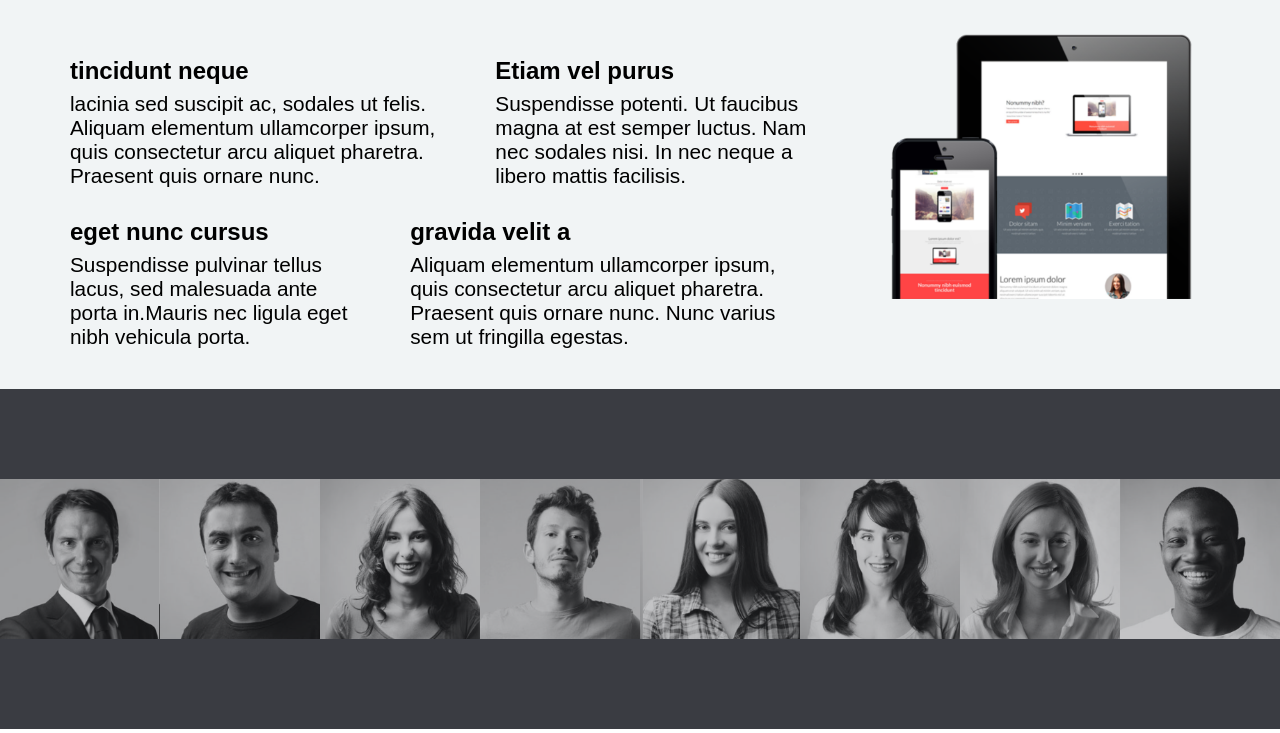
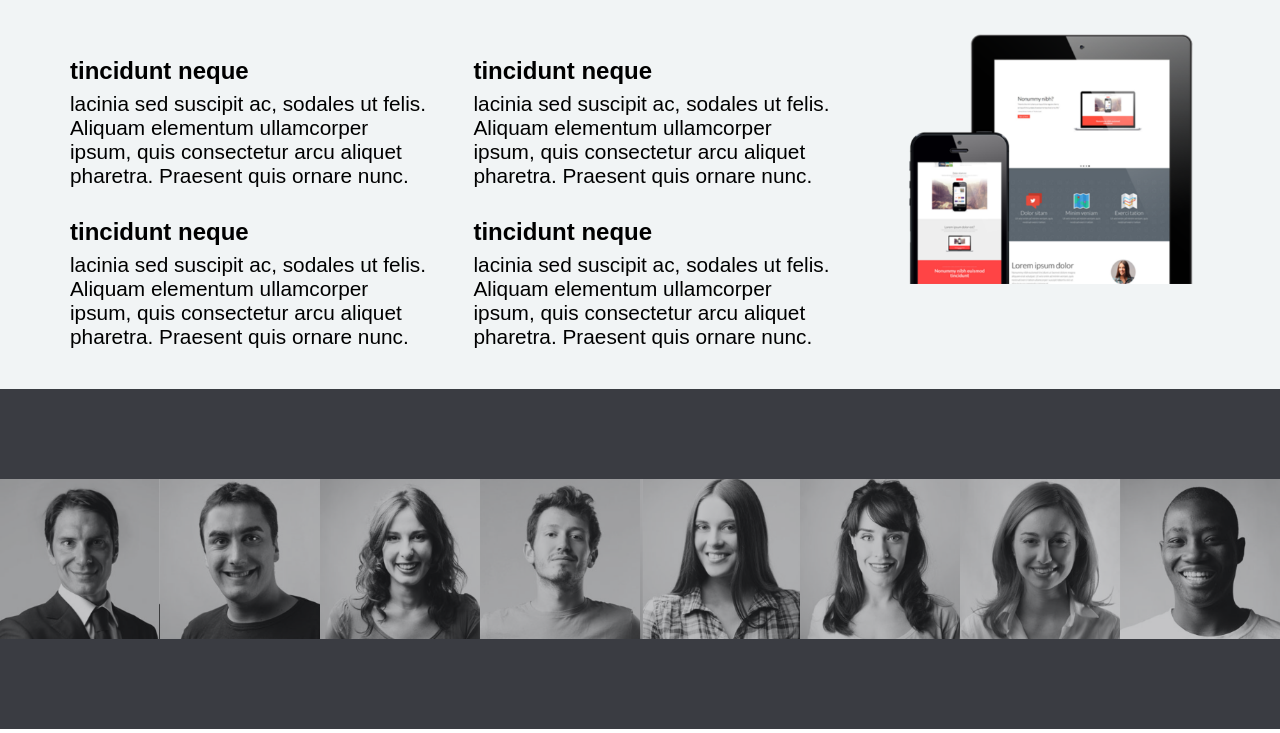
Before and after one commit to samaromm/group-project, a plain HTML site: page index.html in a window 1280 px wide. Shown: the part 153-886 px from the top of the page. Drawn offline with Linux system fonts and the light colour scheme.

Commit message:
editing the text

```diff
--- a/index.html
+++ b/index.html
@@ -23,19 +23,18 @@
                             <p>lacinia sed suscipit ac, sodales ut felis. Aliquam elementum ullamcorper ipsum, quis consectetur arcu aliquet pharetra. Praesent quis ornare nunc.</p>
                         </div>
                         <div>
-                        <h3> Etiam vel purus</h3>
-                        <p>Suspendisse potenti. Ut faucibus magna at est semper luctus. Nam nec sodales nisi. In nec neque a libero mattis facilisis.</p>
+                            <h3>tincidunt neque</h3>
+                            <p>lacinia sed suscipit ac, sodales ut felis. Aliquam elementum ullamcorper ipsum, quis consectetur arcu aliquet pharetra. Praesent quis ornare nunc.</p>
                         </div>
                     </div>
                     <div class="forFlex">
                         <div>
-                            <h3>eget nunc cursus</h3>
-                            <p>Suspendisse pulvinar tellus lacus, sed malesuada ante porta in.Mauris nec ligula eget nibh vehicula porta. </p>
+                            <h3>tincidunt neque</h3>
+                            <p>lacinia sed suscipit ac, sodales ut felis. Aliquam elementum ullamcorper ipsum, quis consectetur arcu aliquet pharetra. Praesent quis ornare nunc.</p>
                         </div>
                         <div>
-                            <h3>gravida velit a</h3>
-                            <p>Aliquam elementum ullamcorper ipsum, quis consectetur arcu aliquet pharetra. Praesent quis ornare nunc. Nunc varius sem ut fringilla egestas. </p>
-
+                            <h3>tincidunt neque</h3>
+                            <p>lacinia sed suscipit ac, sodales ut felis. Aliquam elementum ullamcorper ipsum, quis consectetur arcu aliquet pharetra. Praesent quis ornare nunc.</p>
                         </div>
                     </div>
                 </div>
```
